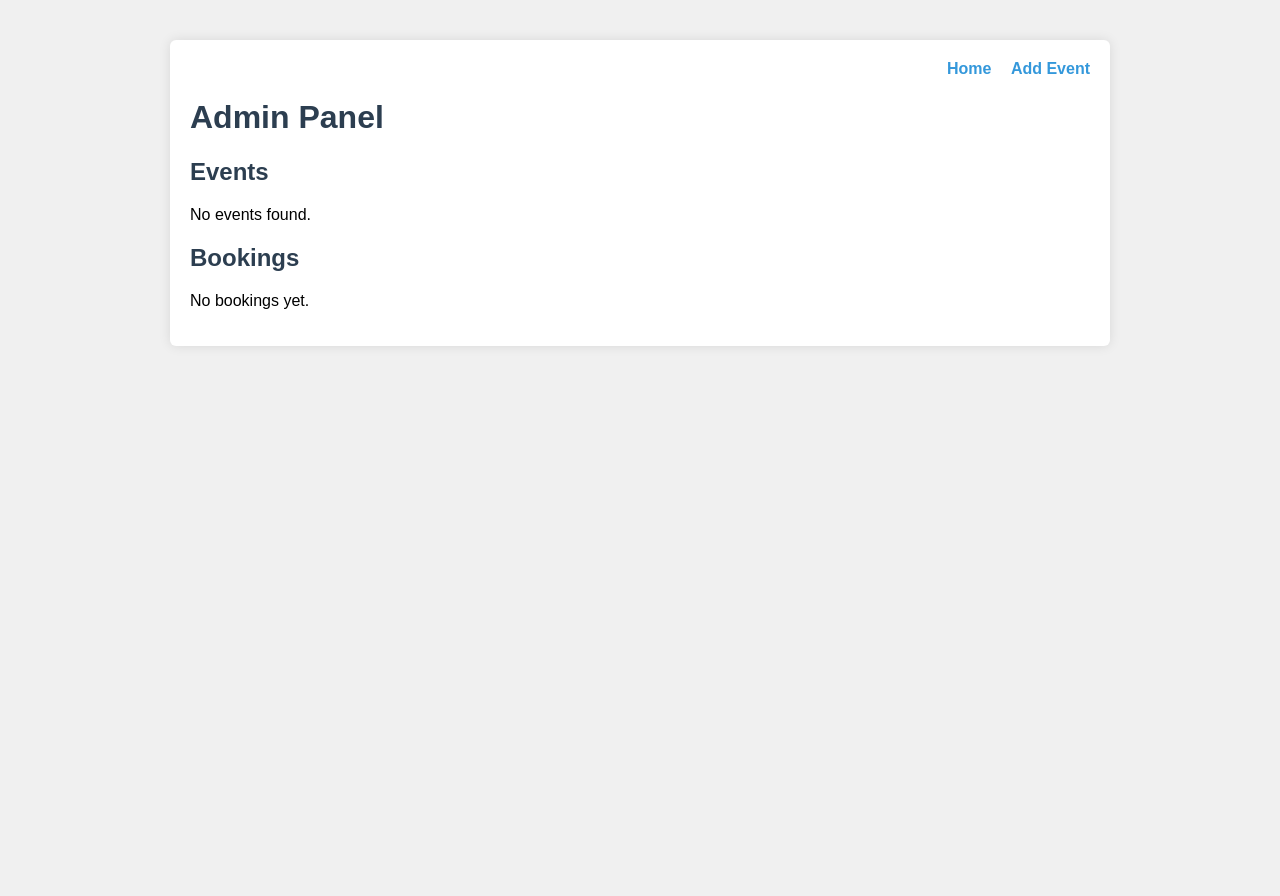
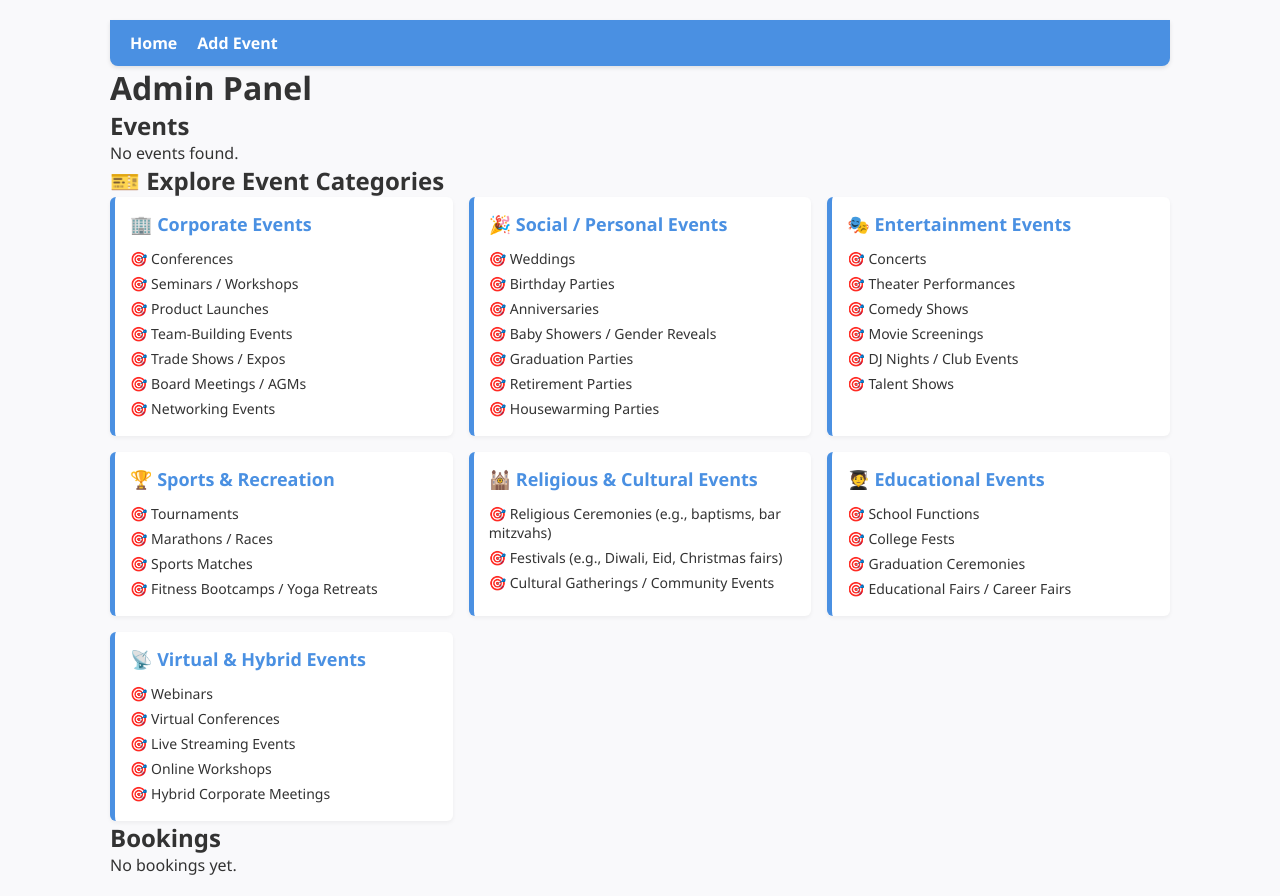
Before and after one commit to Diarseferi/Php-ds, a PHP site: page /admin.php in a window 1280 px wide. Before the commit the page ends 346 px from the top, so only its background shows below. Run offline with PHP 8.4, Linux system fonts and the light colour scheme; data comes from the database, SQL or seed files in the repository; data that the repository does not hold is empty.

Commit message:
ora e tret

```diff
--- a/ProjectPersonal/admin.php
+++ b/ProjectPersonal/admin.php
@@ -27,12 +27,18 @@ $bookings = $conn->query("SELECT b.*, e.title FROM bookings b JOIN events e ON b
   <title>Admin Panel - Event Booking</title>
   <link rel="stylesheet" href="style.css" />
 </head>
+
+
+
 <body>
-  <div class="container">
-    <nav>
+      <div class="container">
+    <div class="event-categories">
+       <nav>
+
       <a href="index.php">Home</a>
       <a href="add_event.php">Add Event</a>
     </nav>
+
     <h1>Admin Panel</h1>
 
     <?php if ($message): ?>
@@ -68,6 +74,92 @@ $bookings = $conn->query("SELECT b.*, e.title FROM bookings b JOIN events e ON b
       <p>No events found.</p>
     <?php endif; ?>
 
+
+  <h2>🎫 Explore Event Categories</h2>
+
+  <div class="category-grid">
+    <section class="category">
+      <h3>🏢 Corporate Events</h3>
+      <ul>
+        <li>Conferences</li>
+        <li>Seminars / Workshops</li>
+        <li>Product Launches</li>
+        <li>Team-Building Events</li>
+        <li>Trade Shows / Expos</li>
+        <li>Board Meetings / AGMs</li>
+        <li>Networking Events</li>
+      </ul>
+    </section>
+
+    <section class="category">
+      <h3>🎉 Social / Personal Events</h3>
+      <ul>
+        <li>Weddings</li>
+        <li>Birthday Parties</li>
+        <li>Anniversaries</li>
+        <li>Baby Showers / Gender Reveals</li>
+        <li>Graduation Parties</li>
+        <li>Retirement Parties</li>
+        <li>Housewarming Parties</li>
+      </ul>
+    </section>
+
+    <section class="category">
+      <h3>🎭 Entertainment Events</h3>
+      <ul>
+        <li>Concerts</li>
+        <li>Theater Performances</li>
+        <li>Comedy Shows</li>
+        <li>Movie Screenings</li>
+        <li>DJ Nights / Club Events</li>
+        <li>Talent Shows</li>
+      </ul>
+    </section>
+
+    <section class="category">
+      <h3>🏆 Sports & Recreation</h3>
+      <ul>
+        <li>Tournaments</li>
+        <li>Marathons / Races</li>
+        <li>Sports Matches</li>
+        <li>Fitness Bootcamps / Yoga Retreats</li>
+      </ul>
+    </section>
+
+    <section class="category">
+      <h3>🕍 Religious & Cultural Events</h3>
+      <ul>
+        <li>Religious Ceremonies (e.g., baptisms, bar mitzvahs)</li>
+        <li>Festivals (e.g., Diwali, Eid, Christmas fairs)</li>
+        <li>Cultural Gatherings / Community Events</li>
+      </ul>
+    </section>
+
+    <section class="category">
+      <h3>🧑‍🎓 Educational Events</h3>
+      <ul>
+        <li>School Functions</li>
+        <li>College Fests</li>
+        <li>Graduation Ceremonies</li>
+        <li>Educational Fairs / Career Fairs</li>
+      </ul>
+    </section>
+
+    <section class="category">
+      <h3>📡 Virtual & Hybrid Events</h3>
+      <ul>
+        <li>Webinars</li>
+        <li>Virtual Conferences</li>
+        <li>Live Streaming Events</li>
+        <li>Online Workshops</li>
+        <li>Hybrid Corporate Meetings</li>
+      </ul>
+    </section>
+  </div>
+</div>
+
+
+
     <h2>Bookings</h2>
     <?php if ($bookings->num_rows > 0): ?>
       <table border="1" cellpadding="8" cellspacing="0" style="width: 100%; border-collapse: collapse;">
--- a/ProjectPersonal/style.css
+++ b/ProjectPersonal/style.css
@@ -1,73 +1,252 @@
+/* Reset */
+* {
+  margin: 0;
+  padding: 0;
+  box-sizing: border-box;
+}
+
+/* Global Styles */
 body {
-  font-family: Arial, sans-serif;
-  background: #f0f0f0;
-  margin: 0; padding: 0;
+  font-family: 'Segoe UI', sans-serif;
+  background: #f9f9fb;
+  color: #333;
+  padding: 0;
 }
 
 .container {
-  max-width: 900px;
-  margin: 40px auto;
-  background: white;
+  max-width: 1100px;
+  margin: 0 auto;
   padding: 20px;
-  border-radius: 6px;
-  box-shadow: 0 0 12px rgba(0,0,0,0.1);
 }
 
-h1, h2 {
-  color: #2c3e50;
+/* Navigation */
+nav {
+  background: #4a90e2;
+  padding: 12px 20px;
+  display: flex;
+  gap: 20px;
+  border-radius: 0 0 8px 8px;
+  box-shadow: 0 2px 4px rgba(0,0,0,0.1);
 }
 
-.event {
-  border: 1px solid #ddd;
-  padding: 15px;
-  margin-bottom: 12px;
-  border-radius: 5px;
+nav a {
+  color: white;
+  font-weight: bold;
+  text-decoration: none;
 }
 
-button {
-  background-color: #3498db;
-  border: none;
-  color: white;
-  padding: 8px 15px;
-  border-radius: 4px;
-  cursor: pointer;
-  font-size: 1em;
-}
-
-button:hover {
-  background-color: #2980b9;
-}
-
-input, textarea, select {
-  width: 100%;
-  padding: 8px;
-  margin-top: 6px;
-  margin-bottom: 12px;
-  border-radius: 4px;
-  border: 1px solid #ccc;
-}
-
-label {
-  font-weight: bold;
-}
-.message {
-  margin: 15px 0;
-  font-weight: bold;
-  color: green;
-}
-.error {
-  color: red;
-}
-nav {
-  margin-bottom: 20px;
-  text-align: right;
-}
-nav a {
-  margin-left: 15px;
-  text-decoration: none;
-  color: #3498db;
-  font-weight: bold;
-}
 nav a:hover {
   text-decoration: underline;
 }
+
+/* Header Category Grid */
+.categories {
+  background: linear-gradient(to right, #ffecd2, #fcb69f);
+  padding: 30px 20px;
+  margin-bottom: 30px;
+  border-radius: 8px;
+  box-shadow: 0 4px 6px rgba(250, 246, 246, 0.05);
+}
+
+.categories h2 {
+  text-align: center;
+  margin-bottom: 20px;
+  font-size: 26px;
+  color: #222;
+}
+
+.category-grid {
+  display: grid;
+  grid-template-columns: repeat(auto-fit, minmax(260px, 1fr));
+  gap: 16px;
+}
+
+.category {
+  background: white;
+  border-left: 5px solid #4a90e2;
+  padding: 15px;
+  border-radius: 6px;
+  box-shadow: 0 2px 4px rgba(0,0,0,0.05);
+  transition: all 0.2s ease;
+}
+
+.category:hover {
+  transform: scale(1.02);
+  background: #f4faff;
+}
+
+.category h3 {
+  margin-bottom: 10px;
+  font-size: 18px;
+  color: #4a90e2;
+}
+
+.category ul {
+  list-style: none;
+}
+
+.category ul li::before {
+  content: "🎯 ";
+}
+
+.category ul li {
+  padding: 3px 0;
+  font-size: 14px;
+}
+
+/* Messages */
+.message {
+  background: #eafaf1;
+  border-left: 5px solid #28a745;
+  padding: 12px;
+  margin-bottom: 20px;
+  border-radius: 5px;
+  color: #2c7033;
+}
+
+/* Forms */
+form {
+  background: white;
+  padding: 20px;
+  border-radius: 8px;
+  margin-bottom: 30px;
+  box-shadow: 0 3px 6px rgba(0,0,0,0.05);
+}
+
+form label {
+  display: block;
+  margin-top: 10px;
+  font-weight: 600;
+}
+
+form input, form textarea {
+  width: 100%;
+  padding: 10px;
+  margin-top: 5px;
+  border-radius: 5px;
+  border: 1px solid #ccc;
+  margin-bottom: 15px;
+}
+
+form button {
+  background: #28a745;
+  color: white;
+  border: none;
+  padding: 12px 20px;
+  border-radius: 5px;
+  cursor: pointer;
+  font-weight: bold;
+  transition: background 0.3s ease;
+}
+
+form button:hover {
+  background: #218838;
+}
+
+/* Event Cards */
+.event {
+  background: #fff;
+  padding: 20px;
+  border-left: 5px solid #ff6b6b;
+  margin-bottom: 20px;
+  border-radius: 8px;
+  box-shadow: 0 3px 5px rgba(0,0,0,0.05);
+  transition: 0.2s ease;
+}
+
+.event:hover {
+  transform: scale(1.01);
+}
+
+.event h2 {
+  margin-bottom: 10px;
+}
+
+.event p {
+  margin-bottom: 8px;
+}
+
+.event em {
+  color: #e63946;
+  font-weight: bold;
+}
+
+/* Tables (Admin) */
+table {
+  width: 100%;
+  border-collapse: collapse;
+  margin-bottom: 30px;
+}
+
+table th,
+table td {
+  padding: 10px;
+  border: 1px solid #ddd;
+}
+
+table th {
+  background: #f1f1f1;
+  text-align: left;
+}
+
+table td a {
+  color: #007BFF;
+  text-decoration: none;
+}
+
+table td a:hover {
+  text-decoration: underline;
+}
+
+/* Responsive */
+@media (max-width: 768px) {
+  nav {
+    flex-direction: column;
+  }
+
+  .category-grid {
+    grid-template-columns: 1fr;
+  }
+}
+/* Admin Panel Table Styling */
+table {
+  width: 100%;
+  border-collapse: collapse;
+  margin-bottom: 30px;
+  background-color: #fff;
+  border-radius: 8px;
+  overflow: hidden;
+  box-shadow: 0 2px 8px rgba(0, 0, 0, 0.05);
+}
+
+table thead {
+  background: linear-gradient(to right, #4a90e2, #56ccf2);
+  color: white;
+  text-transform: uppercase;
+  font-size: 14px;
+}
+
+table th,
+table td {
+  padding: 14px 16px;
+  text-align: left;
+}
+
+table tr:nth-child(even) {
+  background-color: #f9fbff;
+}
+
+table tr:hover {
+  background-color: #eef6ff;
+  transition: background-color 0.3s ease;
+}
+
+table td a {
+  color: #4a90e2;
+  font-weight: bold;
+  text-decoration: none;
+}
+
+table td a:hover {
+  text-decoration: underline;
+}
```
